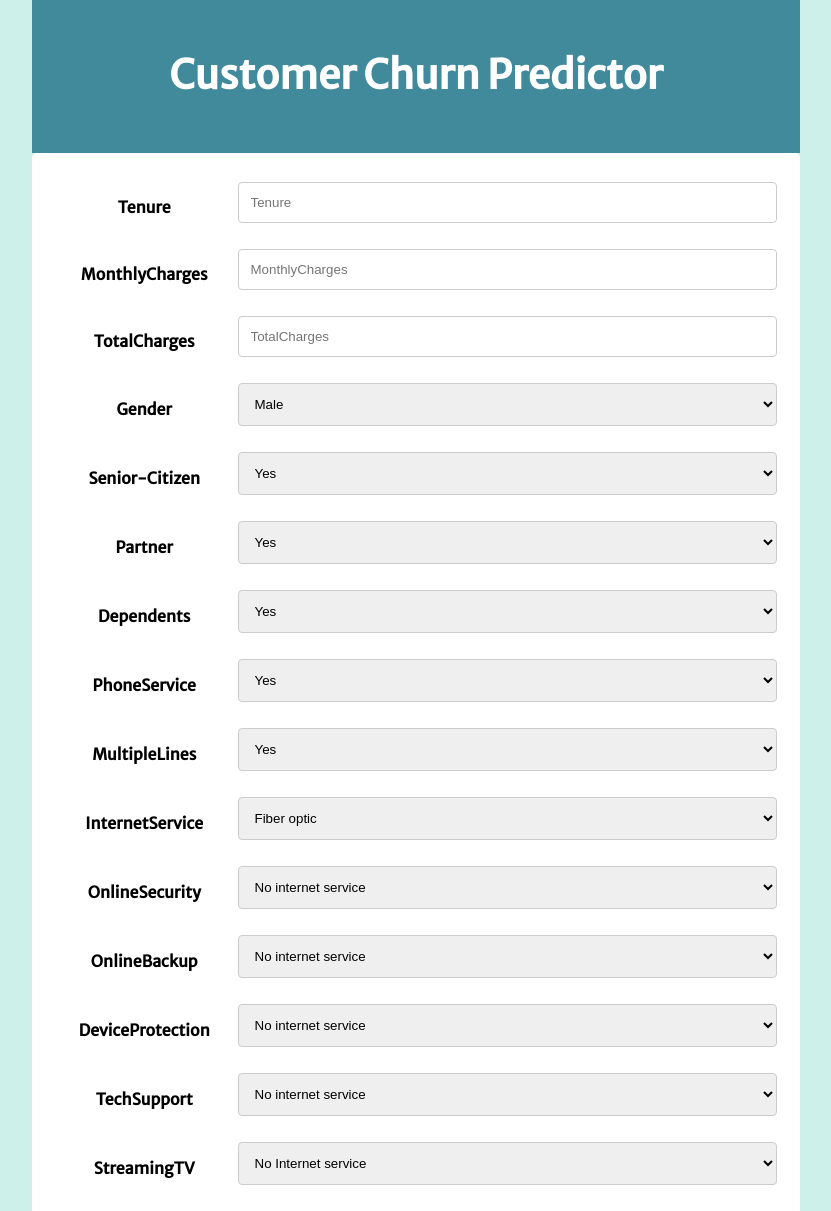
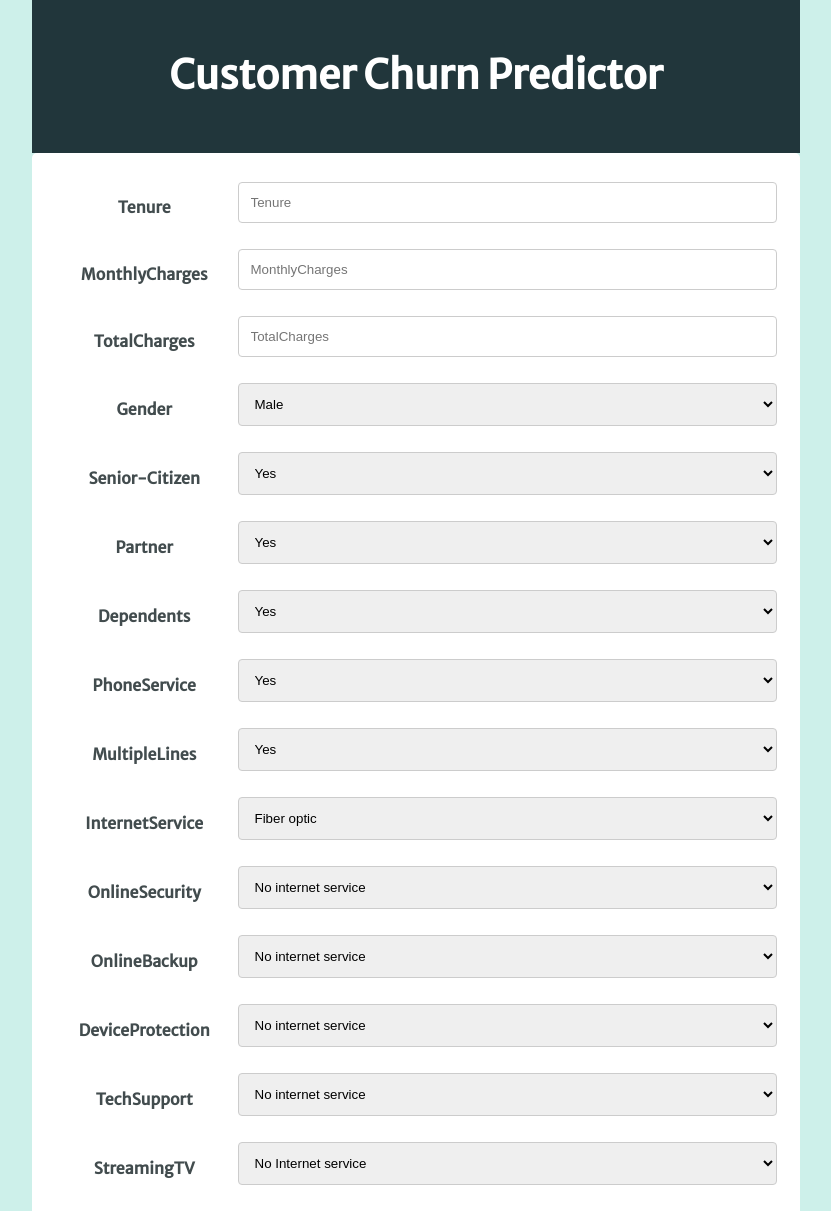
Before and after one commit to abideenn/CustomerChurnPredictor, a Flask app: page /homepage.html in a window 1280 px wide. Shown: the top 1211 px of the page, without its empty margins (224-1055 px from the left). Run offline with Flask 2, Linux system fonts and the light colour scheme; parts of the project's set-up code (start-up, migrations or seed data) failed here and were passed over.

Commit message:
Update homepage.html

```diff
--- a/templates/homepage.html
+++ b/templates/homepage.html
@@ -8,12 +8,12 @@
 </head>
 <style>
     label{
-        color:black;
+        color:#424c4e;
         font-weight: 700;
     }
 
     .titlemain{
-        background-color:#418a9c;
+        background-color:#21363b;
         padding: 3%;
 
     }
```
